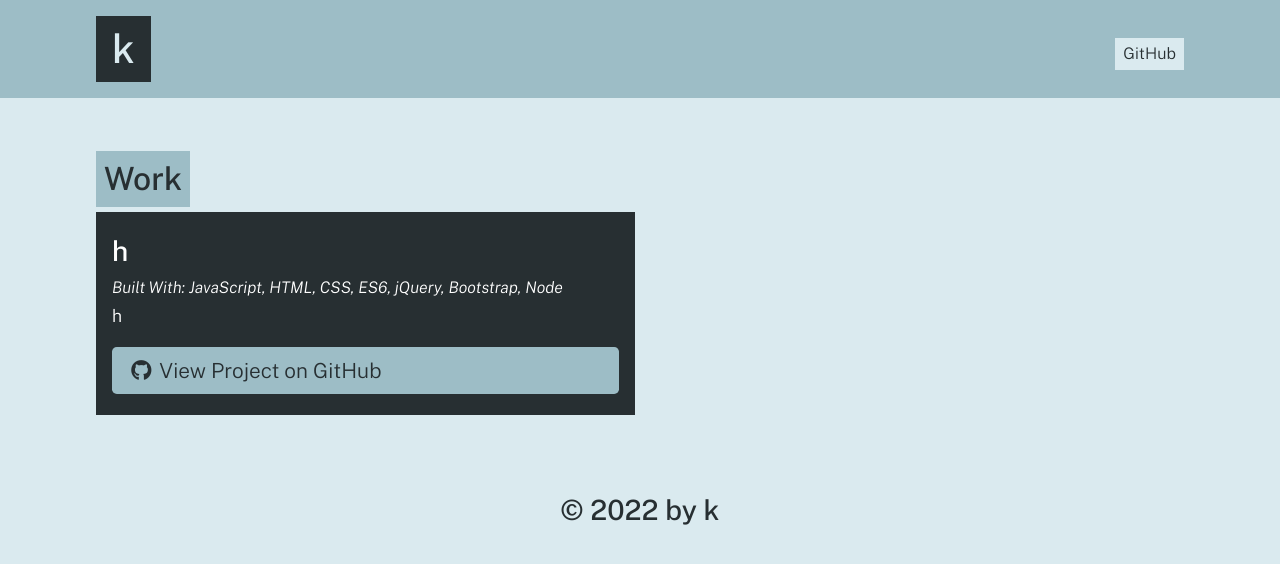
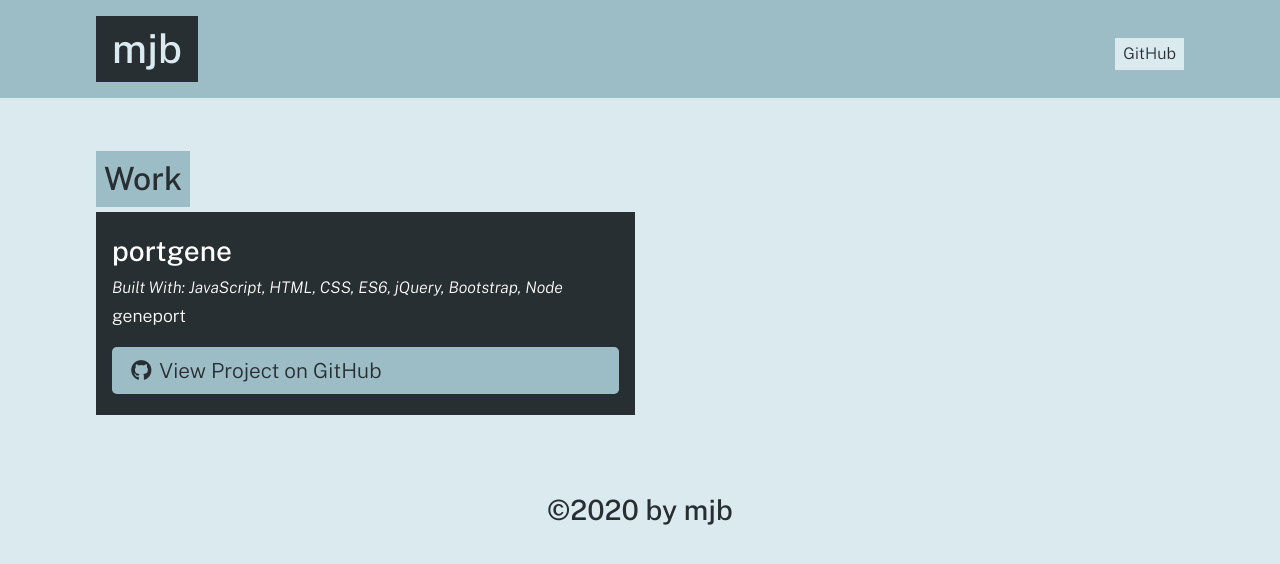
Before and after one commit to mbelom/portfolio-generator, a website: page dist/index.html in a window 1280 px wide. Drawn offline with nearby package versions, Linux system fonts and the light colour scheme.

Commit message:
changes made to dist folder

```diff
--- a/dist/index.html
+++ b/dist/index.html
@@ -1,6 +1,7 @@
 
   <!DOCTYPE html>
   <html lang="en">
+
   <head>
     <meta charset="UTF-8">
     <meta name="viewport" content="width=device-width, initial-scale=1.0">
@@ -14,9 +15,9 @@
   <body>
     <header>
       <div class="container flex-row justify-space-between align-center py-3">
-        <h1 class="page-title text-secondary bg-dark py-2 px-3">k</h1>
+        <h1 class="page-title text-secondary bg-dark py-2 px-3">mjb</h1>
         <nav class="flex-row">
-          <a class="ml-2 my-1 px-2 py-1 bg-secondary text-dark" href="https://github.com/g">GitHub</a>
+          <a class="ml-2 my-1 px-2 py-1 bg-secondary text-dark" href="https://github.com/mjb">GitHub</a>
         </nav>
       </div>
     </header>
@@ -30,21 +31,22 @@
 
 
           <div class="col-12 col-md-6 mb-2 bg-dark text-light p-3 flex-column">
-            <h3 class="portfolio-item-title text-light">h</h3>
+            <h3 class="portfolio-item-title text-light">portgene</h3>
             <h5 class="portfolio-languages">
               Built With:
               JavaScript, HTML, CSS, ES6, jQuery, Bootstrap, Node
             </h5>
-            <p>h</p>
-            <a href="g" class="btn mt-auto"><i class="fab fa-github mr-2"></i>View Project on GitHub</a>
+            <p>geneport</p>
+            <a href="nsbvdj" class="btn mt-auto"><i class="fab fa-github mr-2"></i>View Project on GitHub</a>
           </div>
+
 
       </div>
     </section>
 
     </main>
     <footer class="container text-center py-3">
-      <h3 class="text-dark">&copy; 2022 by k</h3>
+      <h3 class="text-dark">&copy;2020 by mjb</h3>
     </footer>
   </body>
   </html>
```
